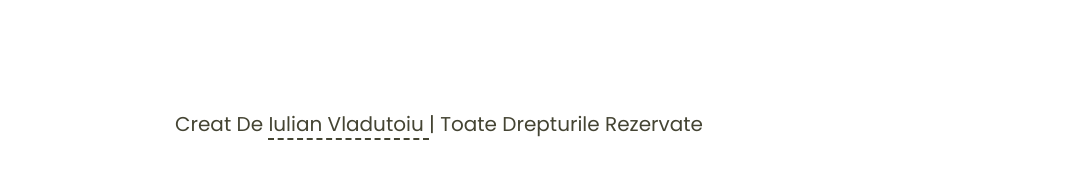
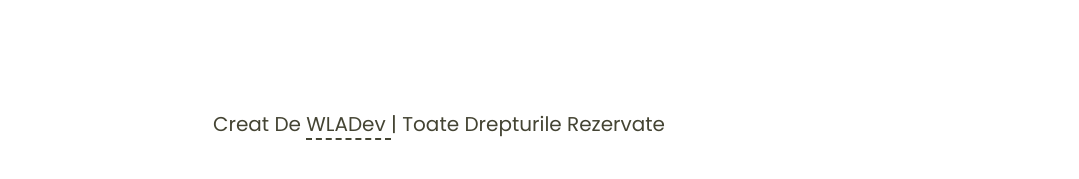
Before and after one commit to wLADevv/coffe, a plain HTML site: page index.html in a window 1280 px wide. Shown: the part 4252-4431 px from the top of the page, 201-1280 px from the left. Drawn offline with nearby package versions, Linux system fonts and the light colour scheme.

Commit message:
Update index.html

```diff
--- a/index.html
+++ b/index.html
@@ -285,7 +285,7 @@
             </div>
         </div>
 
-        <div class="credit">creat de <span> Iulian Vladutoiu </span> | toate drepturile rezervate</div>
+        <div class="credit">creat de <span> wLADev </span> | toate drepturile rezervate</div>
     </section>
 
     <!-- SWIPER -->
```
